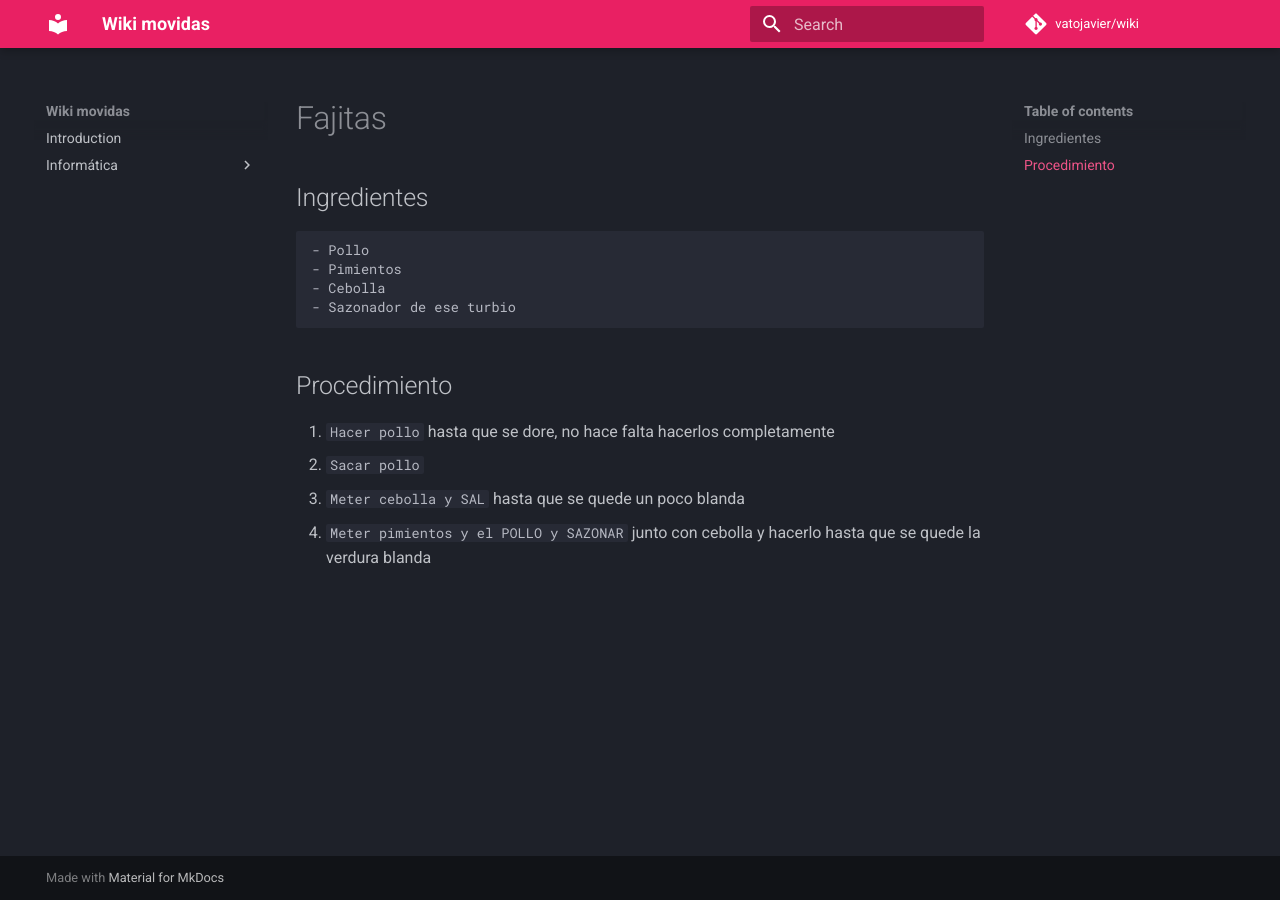
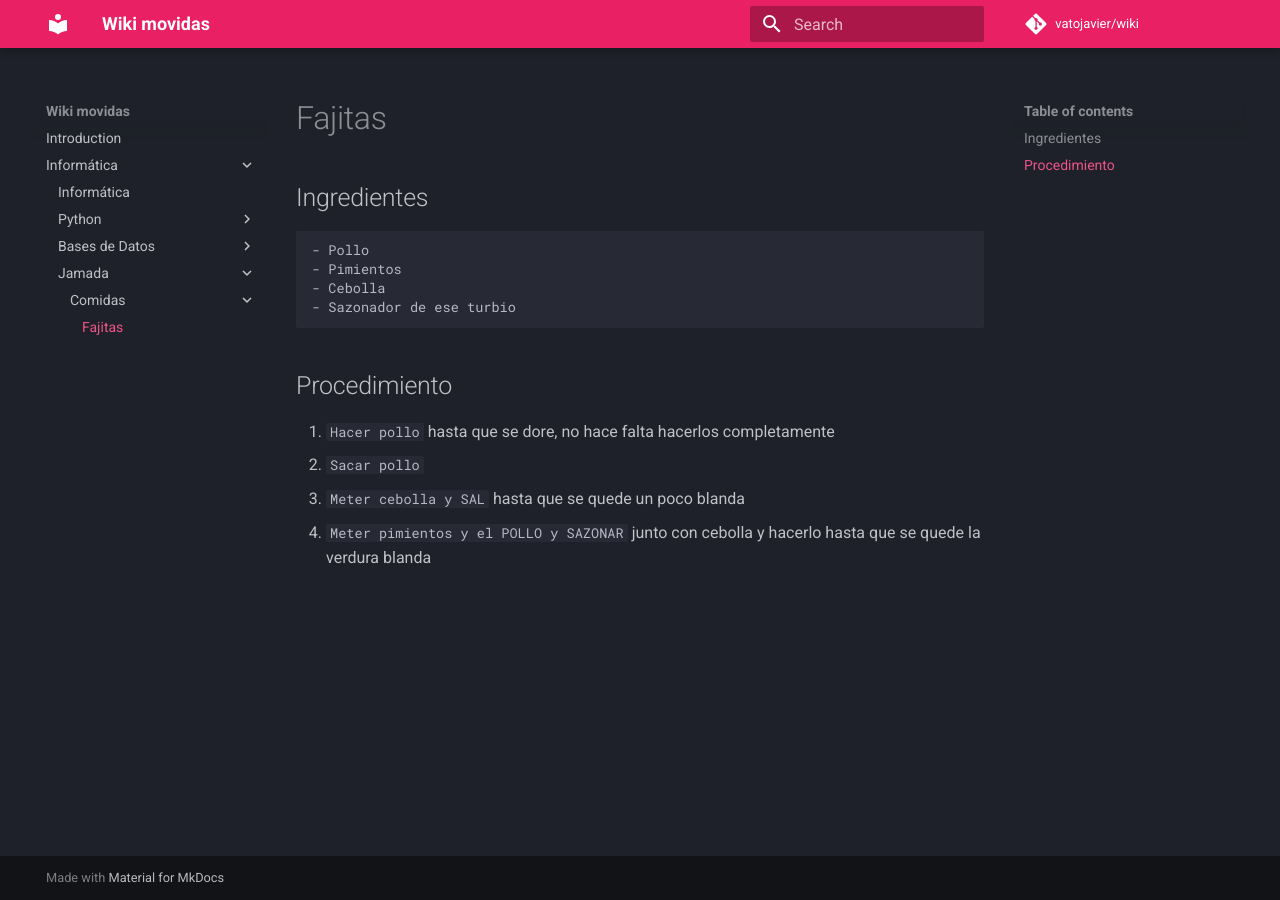
Before and after one commit to vatojavier/wiki, an MkDocs documentation site: the page built from docs/a_zampar/comidas/fajitas.md, in a window 1280 px wide. Built offline with MkDocs 1.6.1 and Material for MkDocs 9.7.7, drawn with Linux system fonts in a browser that asks for light colours; comment, search, counter and statistics services are not loaded.

Commit message:
Update mkdocs.yml

```diff
--- a/mkdocs.yml
+++ b/mkdocs.yml
@@ -12,7 +12,7 @@ nav:
 
     - Jamada:
       - Comidas:
-        - Fajitas: fajitas.md
+        - Fajitas: a_zampar/comidas/fajitas.md
 
 theme:
   name: material
```
